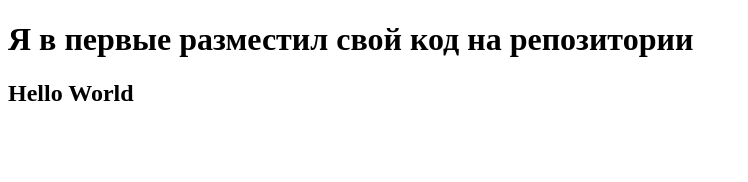
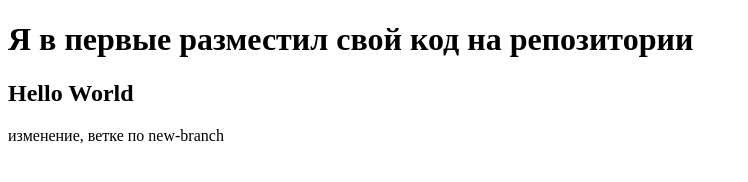
Before and after one commit to AlexeyTuvak/new-repo, a plain HTML site: page index.html in a window 1280 px wide. Shown: the whole page, without its empty margins (0-748 px from the left). Drawn offline with Linux system fonts and the light colour scheme.

```diff
--- a/index.html
+++ b/index.html
@@ -8,5 +8,6 @@
 <body>
     <h1>Я в первые разместил свой код на репозитории</h1>
     <h2>Hello World</h2>
+    <p>изменение, ветке по new-branch</p>
 </body>
 </html>
```
